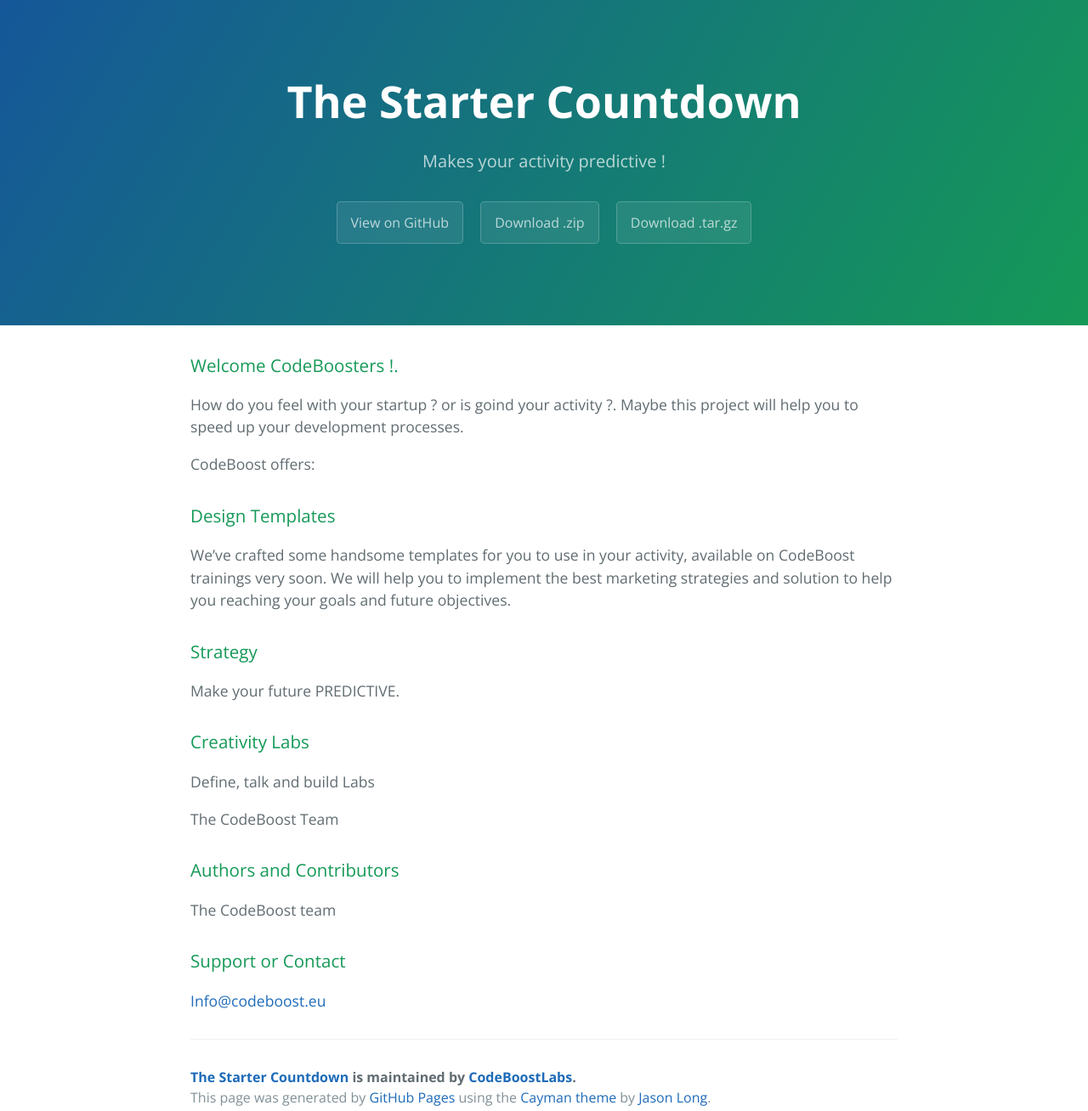
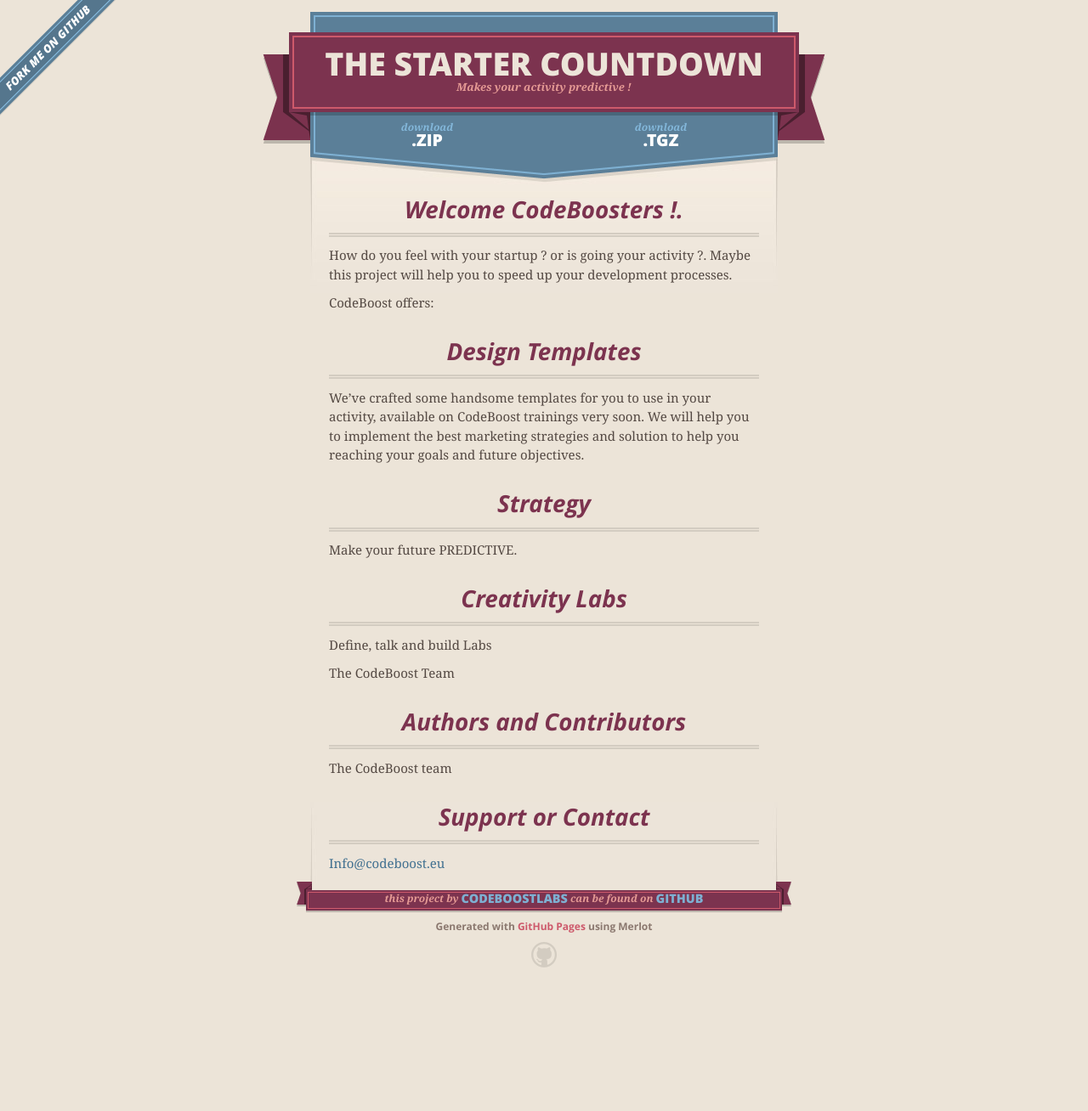
Before and after one commit to CodeBoostLabs/Starter_Countdown, a plain HTML site: page index.html in a window 1280 px wide. Shown: the whole page at 85% size. After the commit the page ends 1179 px from the top, so only its background shows below. Drawn offline with nearby package versions, Linux system fonts and the light colour scheme.

Commit message:
Create gh-pages branch via GitHub

```diff
--- a/index.html
+++ b/index.html
@@ -1,28 +1,55 @@
 <!DOCTYPE html>
-<html lang="en-us">
+<html>
   <head>
-    <meta charset="UTF-8">
+    <meta charset='utf-8'>
+    <meta http-equiv="X-UA-Compatible" content="chrome=1">
+    <meta name="viewport" content="width=640">
+
+    <link rel="stylesheet" href="stylesheets/core.css" media="screen">
+    <link rel="stylesheet" href="stylesheets/mobile.css" media="handheld, only screen and (max-device-width:640px)">
+    <link rel="stylesheet" href="stylesheets/github-light.css">
+
+    <script type="text/javascript" src="javascripts/modernizr.js"></script>
+    <script type="text/javascript" src="https://ajax.googleapis.com/ajax/libs/jquery/1.7.1/jquery.min.js"></script>
+    <script type="text/javascript" src="javascripts/headsmart.min.js"></script>
+    <script type="text/javascript">
+      $(document).ready(function () {
+        $('#main_content').headsmart()
+      })
+    </script>
     <title>The Starter Countdown by CodeBoostLabs</title>
-    <meta name="viewport" content="width=device-width, initial-scale=1">
-    <link rel="stylesheet" type="text/css" href="stylesheets/normalize.css" media="screen">
-    <link href='https://fonts.googleapis.com/css?family=Open+Sans:400,700' rel='stylesheet' type='text/css'>
-    <link rel="stylesheet" type="text/css" href="stylesheets/stylesheet.css" media="screen">
-    <link rel="stylesheet" type="text/css" href="stylesheets/github-light.css" media="screen">
   </head>
+
   <body>
-    <section class="page-header">
-      <h1 class="project-name">The Starter Countdown</h1>
-      <h2 class="project-tagline">Makes your activity predictive ! </h2>
-      <a href="https://github.com/CodeBoostLabs/Starter_Countdown" class="btn">View on GitHub</a>
-      <a href="https://github.com/CodeBoostLabs/Starter_Countdown/zipball/master" class="btn">Download .zip</a>
-      <a href="https://github.com/CodeBoostLabs/Starter_Countdown/tarball/master" class="btn">Download .tar.gz</a>
-    </section>
+    <a id="forkme_banner" href="https://github.com/CodeBoostLabs/Starter_Countdown">View on GitHub</a>
+    <div class="shell">
 
-    <section class="main-content">
-      <h3>
+      <header>
+        <span class="ribbon-outer">
+          <span class="ribbon-inner">
+            <h1>The Starter Countdown</h1>
+            <h2>Makes your activity predictive ! </h2>
+          </span>
+          <span class="left-tail"></span>
+          <span class="right-tail"></span>
+        </span>
+      </header>
+
+      <section id="downloads">
+        <span class="inner">
+          <a href="https://github.com/CodeBoostLabs/Starter_Countdown/zipball/master" class="zip"><em>download</em> .ZIP</a><a href="https://github.com/CodeBoostLabs/Starter_Countdown/tarball/master" class="tgz"><em>download</em> .TGZ</a>
+        </span>
+      </section>
+
+
+      <span class="banner-fix"></span>
+
+
+      <section id="main_content">
+        <h3>
 <a id="welcome-codeboosters-" class="anchor" href="#welcome-codeboosters-" aria-hidden="true"><span class="octicon octicon-link"></span></a>Welcome CodeBoosters !.</h3>
 
-<p>How do you feel with your startup ? or is goind your activity ?.
+<p>How do you feel with your startup ? or is going your activity ?.
 Maybe this project will help you to speed up your development processes.</p>
 
 <p>CodeBoost offers:</p>
@@ -54,16 +81,23 @@ We will help you to implement the best marketing strategies and solution to help
 <a id="support-or-contact" class="anchor" href="#support-or-contact" aria-hidden="true"><span class="octicon octicon-link"></span></a>Support or Contact</h3>
 
 <p><a href="mailto:Info@codeboost.eu">Info@codeboost.eu</a></p>
+      </section>
 
-      <footer class="site-footer">
-        <span class="site-footer-owner"><a href="https://github.com/CodeBoostLabs/Starter_Countdown">The Starter Countdown</a> is maintained by <a href="https://github.com/CodeBoostLabs">CodeBoostLabs</a>.</span>
-
-        <span class="site-footer-credits">This page was generated by <a href="https://pages.github.com">GitHub Pages</a> using the <a href="https://github.com/jasonlong/cayman-theme">Cayman theme</a> by <a href="https://twitter.com/jasonlong">Jason Long</a>.</span>
+      <footer>
+        <span class="ribbon-outer">
+          <span class="ribbon-inner">
+            <p>this project by <a href="https://github.com/CodeBoostLabs">CodeBoostLabs</a> can be found on <a href="https://github.com/CodeBoostLabs/Starter_Countdown">GitHub</a></p>
+          </span>
+          <span class="left-tail"></span>
+          <span class="right-tail"></span>
+        </span>
+        <p>Generated with <a href="https://pages.github.com">GitHub Pages</a> using Merlot</p>
+        <span class="octocat"></span>
       </footer>
 
-    </section>
+    </div>
 
-            <script type="text/javascript">
+              <script type="text/javascript">
             var gaJsHost = (("https:" == document.location.protocol) ? "https://ssl." : "http://www.");
             document.write(unescape("%3Cscript src='" + gaJsHost + "google-analytics.com/ga.js' type='text/javascript'%3E%3C/script%3E"));
           </script>
--- a/params.json
+++ b/params.json
@@ -1 +1 @@
-{"name":"The Starter Countdown","tagline":"Makes your activity predictive ! ","body":"### Welcome CodeBoosters !.\r\nHow do you feel with your startup ? or is goind your activity ?.\r\nMaybe this project will help you to speed up your development processes.\r\n\r\nCodeBoost offers:\r\n\r\n### Design Templates\r\nWe’ve crafted some handsome templates for you to use in your activity, available on CodeBoost trainings very soon.\r\nWe will help you to implement the best marketing strategies and solution to help you reaching your goals and future objectives.\r\n\r\n### Strategy\r\nMake your future PREDICTIVE.\r\n\r\n###Creativity Labs\r\n\r\nDefine, talk and build Labs\r\n\r\nThe CodeBoost Team\r\n\r\n\r\n### Authors and Contributors\r\nThe CodeBoost team\r\n\r\n### Support or Contact\r\nInfo@codeboost.eu\r\n","google":"UA-62662512-1","note":"Don't delete this file! It's used internally to help with page regeneration."}
+{"name":"The Starter Countdown","tagline":"Makes your activity predictive ! ","body":"### Welcome CodeBoosters !.\r\nHow do you feel with your startup ? or is going your activity ?.\r\nMaybe this project will help you to speed up your development processes.\r\n\r\nCodeBoost offers:\r\n\r\n### Design Templates\r\nWe’ve crafted some handsome templates for you to use in your activity, available on CodeBoost trainings very soon.\r\nWe will help you to implement the best marketing strategies and solution to help you reaching your goals and future objectives.\r\n\r\n### Strategy\r\nMake your future PREDICTIVE.\r\n\r\n###Creativity Labs\r\n\r\nDefine, talk and build Labs\r\n\r\nThe CodeBoost Team\r\n\r\n\r\n### Authors and Contributors\r\nThe CodeBoost team\r\n\r\n### Support or Contact\r\nInfo@codeboost.eu\r\n","google":"UA-62662512-1","note":"Don't delete this file! It's used internally to help with page regeneration."}
```
